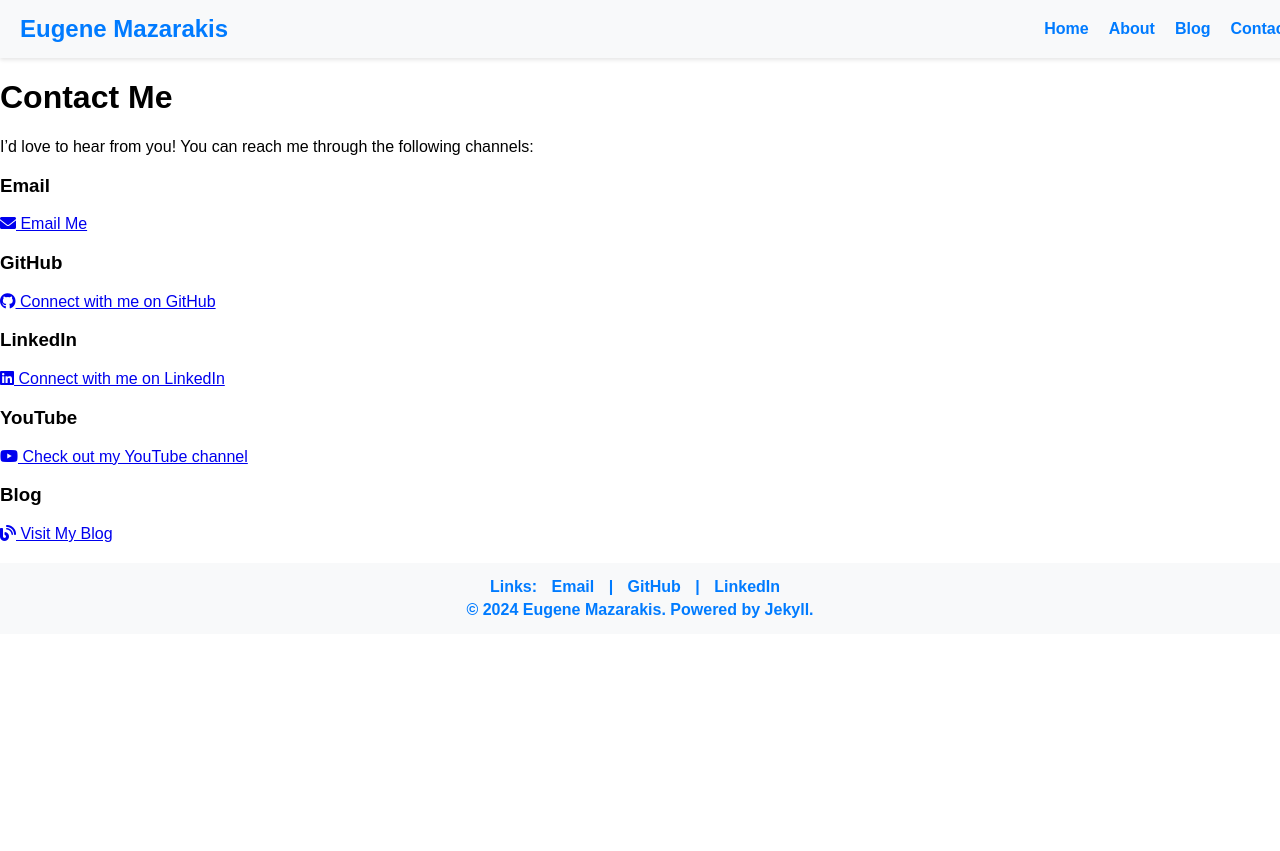
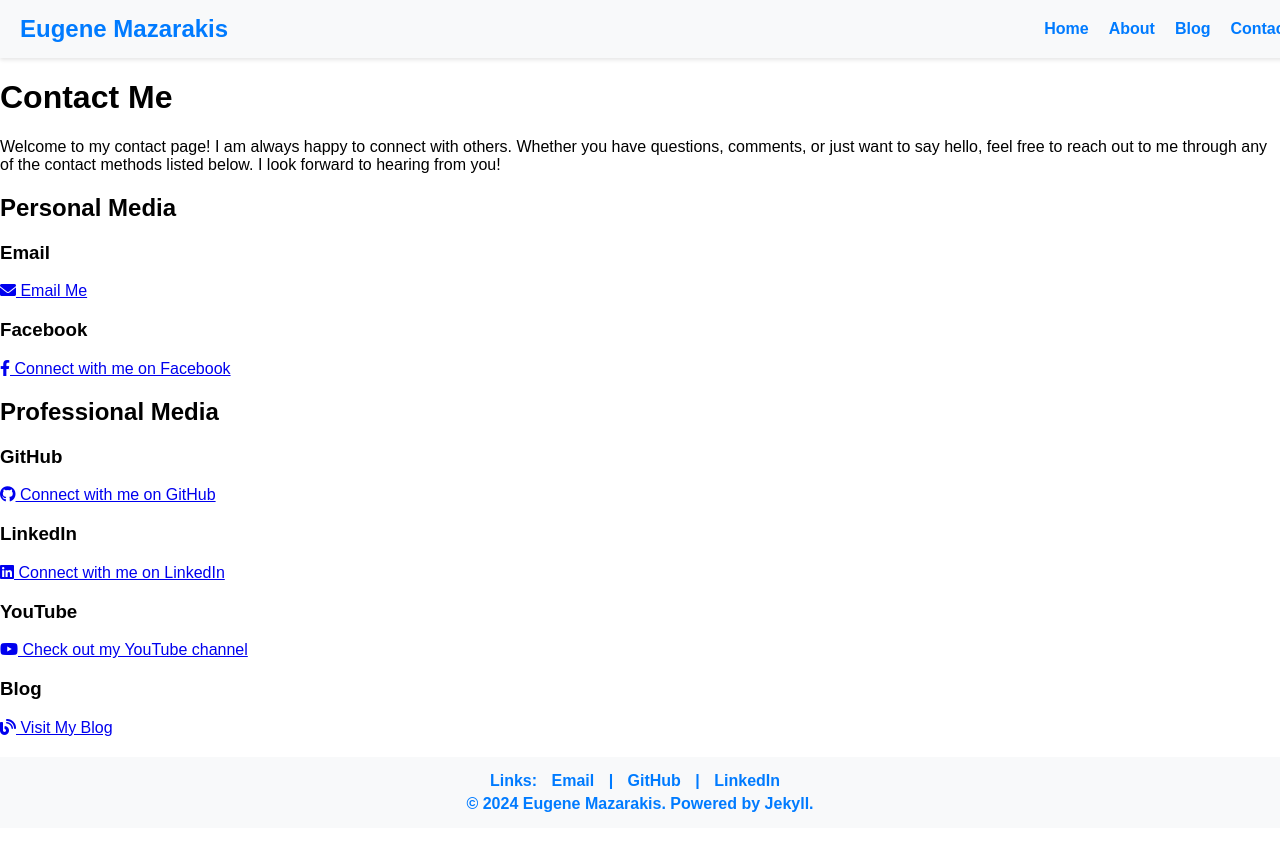
Before and after one commit to EMazarakis/EMazarakis.github.io, a Jekyll site: the page built from contact.md, in a window 1280 px wide. Shown: the top 851 px of the page. Built offline with Jekyll 4.4.1, drawn with Linux system fonts in a browser that asks for light colours.

Commit message:
Update contact.md

```diff
--- a/contact.md
+++ b/contact.md
@@ -4,43 +4,41 @@ title: Contact
 ---
 
 # Contact Me
-
-I’d love to hear from you! You can reach me through the following channels:
+Welcome to my contact page!
+I am always happy to connect with others. Whether you have questions, comments, or just want to say hello, feel free to reach out to me through any of the contact methods listed below. I look forward to hearing from you!
 
 
+
+## Personal Media
 
 ### Email
 <a href="mailto:mazarakiseug@gmail.com">
   <i class="fas fa-envelope"></i> Email Me
 </a>
 
+### Facebook
+<a href="https://www.facebook.com/eugeniosmaza" target="_blank">
+  <i class="fab fa-facebook-f"></i> Connect with me on Facebook
+</a>
 
+## Professional Media
 
 ### GitHub
-
 <a href="https://github.com/EMazarakis" target="_blank">
   <i class="fab fa-github"></i> Connect with me on GitHub
 </a>
 
-
 ### LinkedIn
-
 <a href="https://www.linkedin.com/in/eugene-mazarakis/" target="_blank">
   <i class="fab fa-linkedin"></i> Connect with me on LinkedIn
 </a>
 
-
-
 ### YouTube
-
 <a href="https://www.youtube.com/channel/UCyyA04JdqnbClje58REOtoA" target="_blank">
   <i class="fab fa-youtube"></i> Check out my YouTube channel
 </a>
 
-
-
 ### Blog
-
 <a href="https://the-1nf0rmant.blogspot.com/" target="_blank">
   <i class="fas fa-blog"></i> Visit My Blog
 </a>
```
